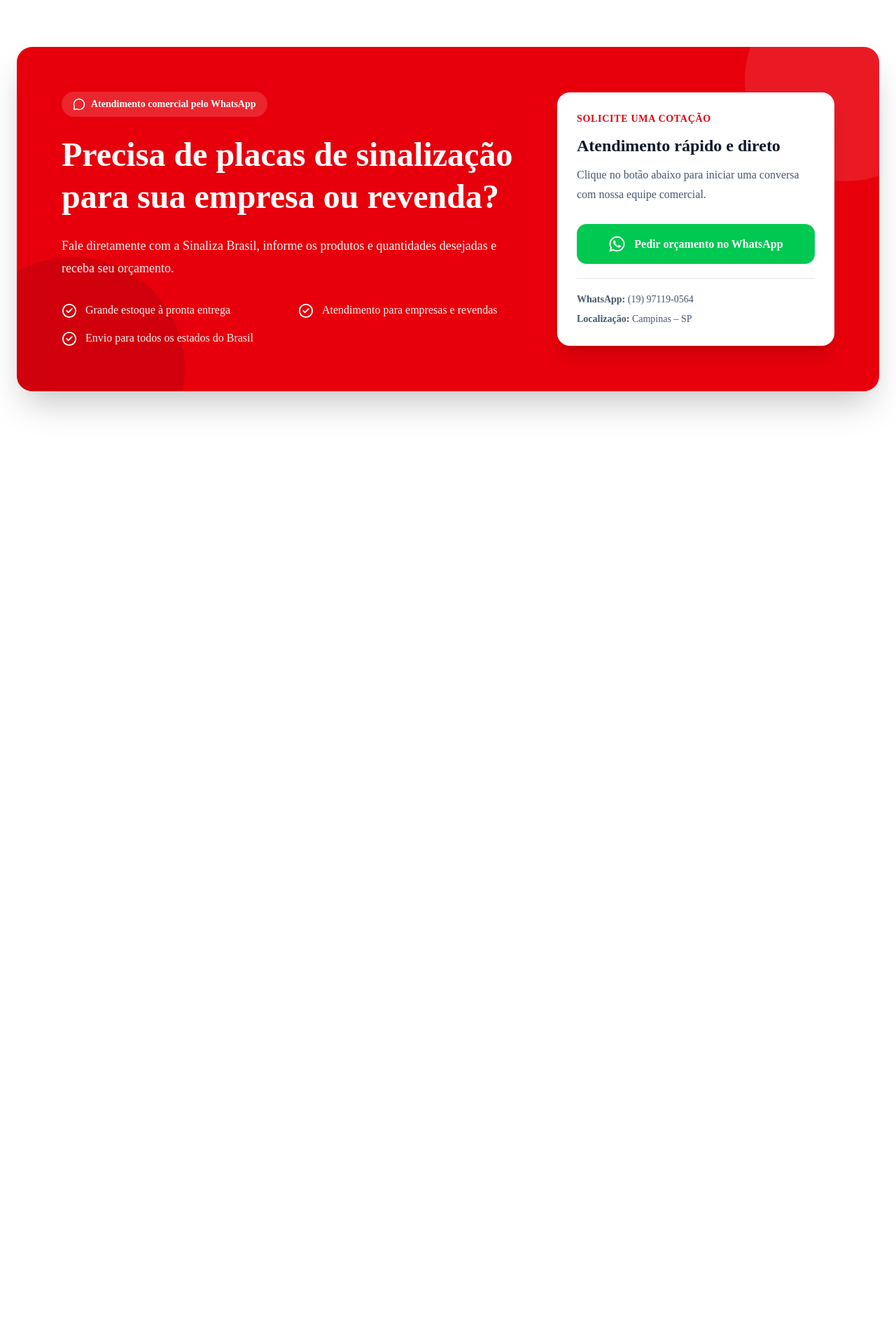
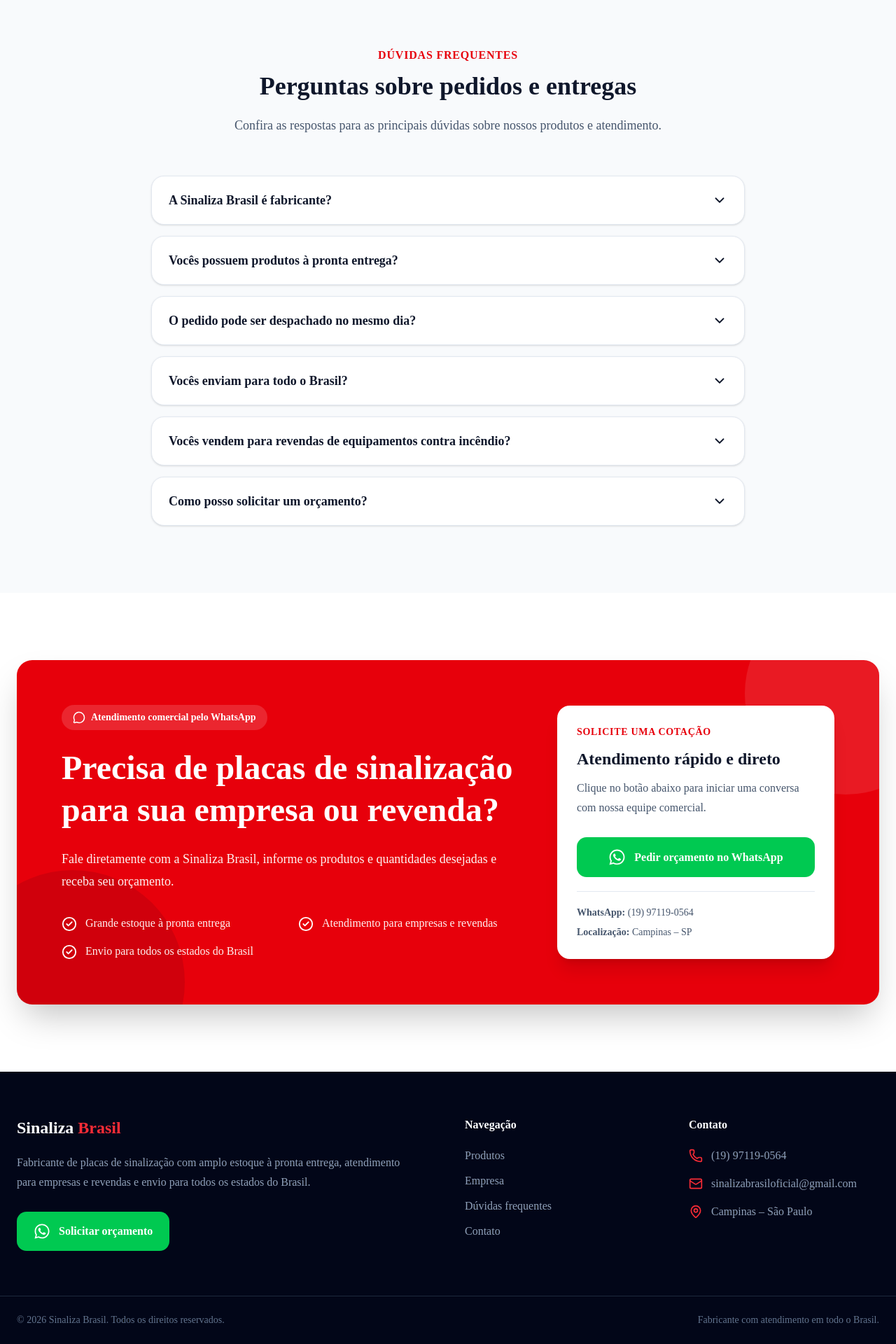
Before and after one commit to AlejandroChristopher/sinaliza-brasil, a Next.js app: page / in a window 1280 px wide. Shown: the part 3745-5665 px from the top of the page at 70% size. Before the commit the page ends 4400 px from the top, so only its background shows below. Built offline with nearby package versions, Linux system fonts and the light colour scheme.

Commit message:
Adiciona FAQ e rodape

```diff
--- a/app/page.tsx
+++ b/app/page.tsx
@@ -1,11 +1,13 @@
+import Footer from "@/components/layout/Footer";
 import Header from "@/components/layout/Header";
 import Benefits from "@/components/sections/Benefits";
+import CTA from "@/components/sections/CTA";
+import FAQ from "@/components/sections/FAQ";
 import Hero from "@/components/sections/Hero";
+import Process from "@/components/sections/Process";
 import Products from "@/components/sections/Products";
 import WhyUs from "@/components/sections/WhyUs";
 import FloatingWhatsapp from "@/components/shared/FloatingWhatsapp";
-import Process from "@/components/sections/Process";
-import CTA from "@/components/sections/CTA";
 
 export default function Home() {
   return (
@@ -18,9 +20,11 @@
         <Products />
         <WhyUs />
         <Process />
+        <FAQ />
         <CTA />
       </main>
 
+      <Footer />
       <FloatingWhatsapp />
     </>
   );
--- /dev/null
+++ b/components/layout/Footer.tsx
@@ -0,0 +1,95 @@
+import { Mail, MapPin, Phone } from "lucide-react";
+import { FaWhatsapp } from "react-icons/fa";
+
+const whatsappUrl =
+  "https://wa.me/5519971190564?text=Olá%2C%20vim%20pelo%20site%20da%20Sinaliza%20Brasil%20e%20gostaria%20de%20solicitar%20um%20orçamento.";
+
+export default function Footer() {
+  return (
+    <footer className="bg-slate-950 text-white">
+      <div className="mx-auto grid max-w-7xl gap-12 px-6 py-16 md:grid-cols-2 lg:grid-cols-4">
+        <div className="lg:col-span-2">
+          <a href="#" className="text-2xl font-bold">
+            Sinaliza <span className="text-red-500">Brasil</span>
+          </a>
+
+          <p className="mt-5 max-w-xl leading-7 text-slate-400">
+            Fabricante de placas de sinalização com amplo estoque à pronta
+            entrega, atendimento para empresas e revendas e envio para todos os
+            estados do Brasil.
+          </p>
+
+          <a
+            href={whatsappUrl}
+            target="_blank"
+            rel="noopener noreferrer"
+            className="mt-7 inline-flex items-center gap-3 rounded-xl bg-green-500 px-6 py-4 font-bold transition hover:bg-green-600"
+          >
+            <FaWhatsapp size={24} />
+            Solicitar orçamento
+          </a>
+        </div>
+
+        <div>
+          <h3 className="font-bold">Navegação</h3>
+
+          <nav className="mt-5 flex flex-col gap-3 text-slate-400">
+            <a href="#produtos" className="transition hover:text-white">
+              Produtos
+            </a>
+
+            <a href="#empresa" className="transition hover:text-white">
+              Empresa
+            </a>
+
+            <a href="#duvidas" className="transition hover:text-white">
+              Dúvidas frequentes
+            </a>
+
+            <a href="#contato" className="transition hover:text-white">
+              Contato
+            </a>
+          </nav>
+        </div>
+
+        <div>
+          <h3 className="font-bold">Contato</h3>
+
+          <div className="mt-5 space-y-4 text-slate-400">
+            <a
+              href="tel:+5519971190564"
+              className="flex items-start gap-3 transition hover:text-white"
+            >
+              <Phone size={20} className="mt-0.5 shrink-0 text-red-500" />
+              (19) 97119-0564
+            </a>
+
+            <a
+              href="mailto:sinalizabrasiloficial@gmail.com"
+              className="flex items-start gap-3 break-all transition hover:text-white"
+            >
+              <Mail size={20} className="mt-0.5 shrink-0 text-red-500" />
+              sinalizabrasiloficial@gmail.com
+            </a>
+
+            <p className="flex items-start gap-3">
+              <MapPin size={20} className="mt-0.5 shrink-0 text-red-500" />
+              Campinas – São Paulo
+            </p>
+          </div>
+        </div>
+      </div>
+
+      <div className="border-t border-slate-800">
+        <div className="mx-auto flex max-w-7xl flex-col gap-3 px-6 py-6 text-sm text-slate-500 md:flex-row md:items-center md:justify-between">
+          <p>
+            © {new Date().getFullYear()} Sinaliza Brasil. Todos os direitos
+            reservados.
+          </p>
+
+          <p>Fabricante com atendimento em todo o Brasil.</p>
+        </div>
+      </div>
+    </footer>
+  );
+}
--- /dev/null
+++ b/components/sections/FAQ.tsx
@@ -0,0 +1,85 @@
+"use client";
+
+import * as Accordion from "@radix-ui/react-accordion";
+import { ChevronDown } from "lucide-react";
+
+const questions = [
+  {
+    question: "A Sinaliza Brasil é fabricante?",
+    answer:
+      "Sim. Somos fabricantes de placas de sinalização e atendemos empresas, revendas e profissionais de todo o Brasil.",
+  },
+  {
+    question: "Vocês possuem produtos à pronta entrega?",
+    answer:
+      "Sim. Mantemos um grande estoque com diversos modelos de placas à pronta entrega, permitindo separação e envio com rapidez.",
+  },
+  {
+    question: "O pedido pode ser despachado no mesmo dia?",
+    answer:
+      "Pedidos confirmados dentro do horário operacional podem ser separados, embalados e despachados no mesmo dia. O prazo também pode variar conforme a quantidade e a disponibilidade dos modelos solicitados.",
+  },
+  {
+    question: "Vocês enviam para todo o Brasil?",
+    answer:
+      "Sim. Atendemos clientes em todos os estados e enviamos os pedidos para todo o território nacional.",
+  },
+  {
+    question: "Vocês vendem para revendas de equipamentos contra incêndio?",
+    answer:
+      "Sim. Atendemos revendas, distribuidores, empresas de combate a incêndio, profissionais de segurança do trabalho, condomínios e indústrias.",
+  },
+  {
+    question: "Como posso solicitar um orçamento?",
+    answer:
+      "Clique em qualquer botão de WhatsApp do site e informe os produtos e quantidades desejadas. Nossa equipe comercial preparará a cotação.",
+  },
+];
+
+export default function FAQ() {
+  return (
+    <section id="duvidas" className="bg-slate-50 py-24">
+      <div className="mx-auto max-w-4xl px-6">
+        <div className="text-center">
+          <span className="font-semibold uppercase tracking-wider text-red-600">
+            Dúvidas frequentes
+          </span>
+
+          <h2 className="mt-3 text-4xl font-bold text-slate-900">
+            Perguntas sobre pedidos e entregas
+          </h2>
+
+          <p className="mx-auto mt-5 max-w-2xl text-lg leading-8 text-slate-600">
+            Confira as respostas para as principais dúvidas sobre nossos
+            produtos e atendimento.
+          </p>
+        </div>
+
+        <Accordion.Root type="single" collapsible className="mt-14 space-y-4">
+          {questions.map((item, index) => (
+            <Accordion.Item
+              key={item.question}
+              value={`item-${index}`}
+              className="overflow-hidden rounded-2xl border border-slate-200 bg-white shadow-sm"
+            >
+              <Accordion.Header>
+                <Accordion.Trigger className="group flex w-full items-center justify-between gap-6 px-6 py-5 text-left text-lg font-semibold text-slate-900 transition hover:text-red-600">
+                  {item.question}
+
+                  <ChevronDown
+                    size={22}
+                    className="shrink-0 transition-transform duration-300 group-data-[state=open]:rotate-180"
+                  />
+                </Accordion.Trigger>
+              </Accordion.Header>
+
+              <Accordion.Content className="overflow-hidden text-slate-600 data-[state=closed]:animate-accordion-up data-[state=open]:animate-accordion-down">
+                <p className="px-6 pb-6 leading-7">{item.answer}</p>
+              </Accordion.Content>
+            </Accordion.Item>
+          ))}
+        </Accordion.Root>
+      </div>
+    </section>
+  );
+}
```
